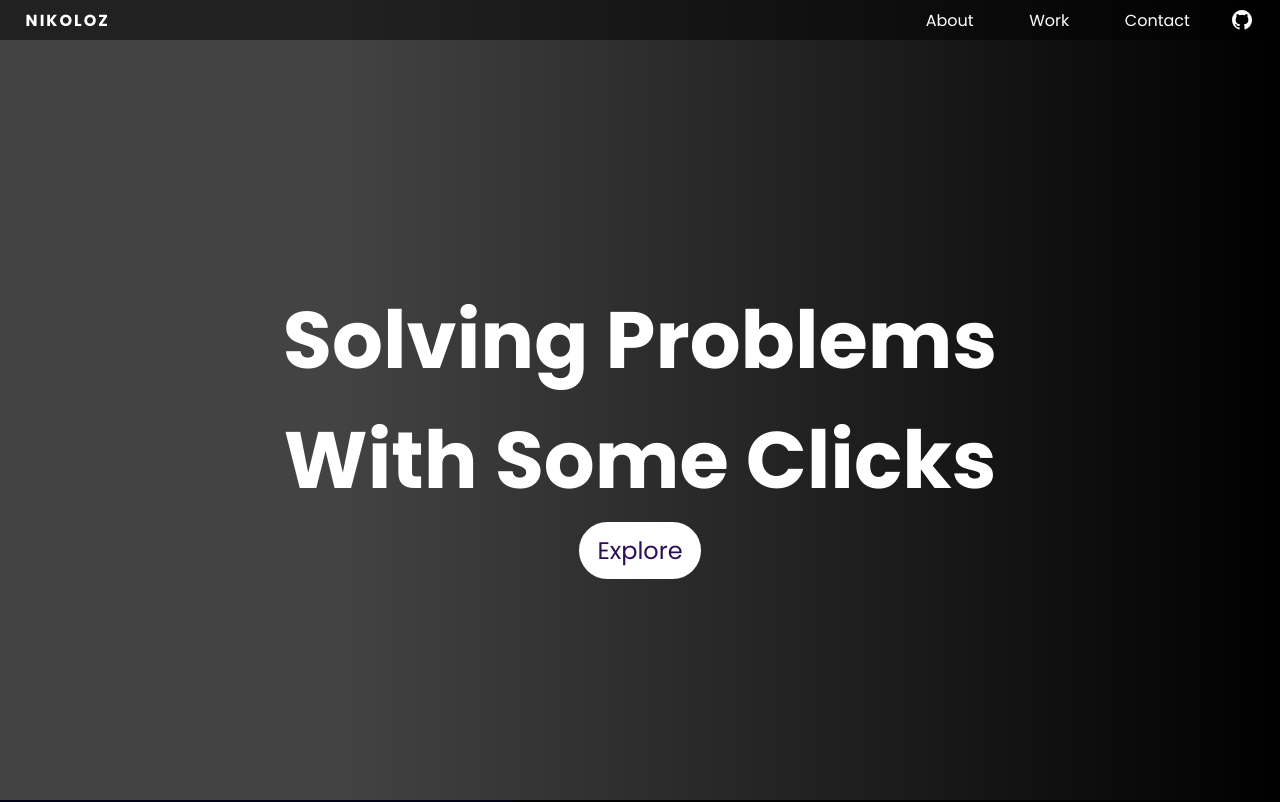
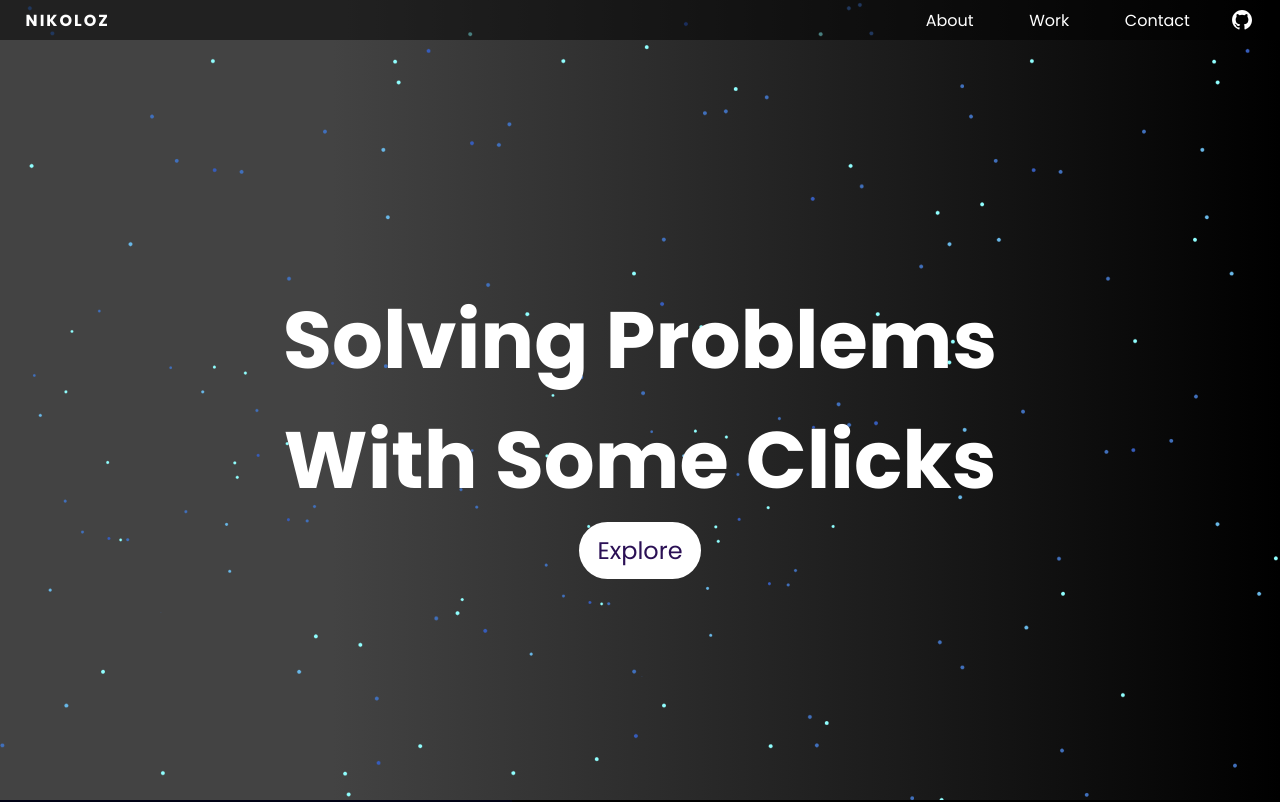
Before and after one commit to NikaBezhiashvili/Portfolio-Beta, a plain HTML site: page index.html in a window 1280 px wide. Shown: the top 802 px of the page. Drawn offline with Linux system fonts and the light colour scheme.

Commit message:
Add files via upload

```diff
--- a/index.css
+++ b/index.css
@@ -102,6 +102,12 @@ header ul li a svg{
     flex-direction: column;
 }
 
+.first_page img{
+    position: absolute;
+    top: 0%;
+    left: 0%;
+
+}
 @keyframes test{
     0%{
         content : 'Test'
--- a/index.html
+++ b/index.html
@@ -25,6 +25,7 @@
         </ul>
     </header>
     <div class="first_page">
+        <img src="images/stars.png" id="backstars">
         <!--  -->
         <p id="main_text" >Solving Problems <br>With Some Clicks</p>
         <a id="btn" href="#sec">Explore</button>
--- a/main.js
+++ b/main.js
@@ -1,9 +1,11 @@
 let button = document.getElementById('btn')
 let main_text = document.getElementById('main_text')
-
+let stars = document.getElementById('backstars')
 window.addEventListener('scroll', function(){
     value = window.scrollY;
     button.style.marginTop = value + 'px';
     main_text.style.paddingTop = value + 'px';
+    stars.style.top = value + 'px';
+    stars.style.left = value * 0.1 + 'px';
 
 })
```
Also changed, not shown: images/stars.png (added).
